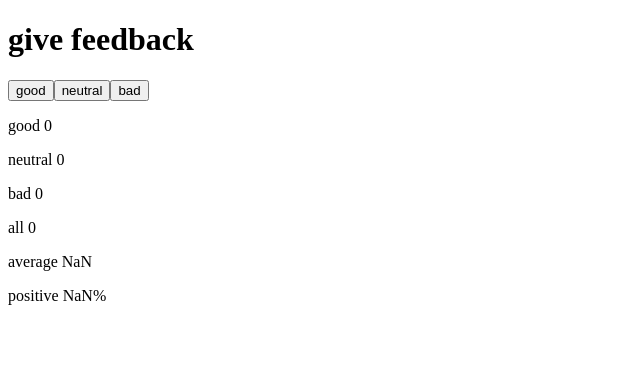
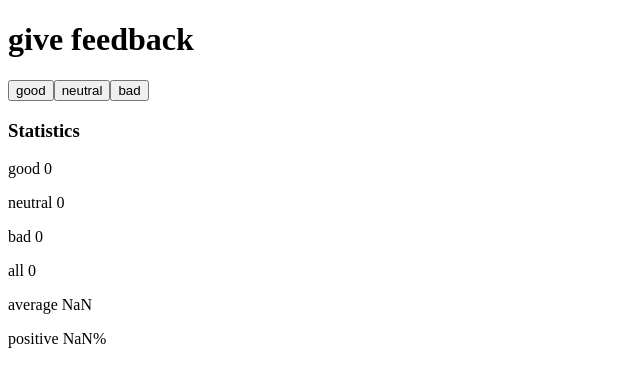
Before and after one commit to Franco16021998/lab-04, a React (Create React App) app in the folder votaciones/: page / in a window 1280 px wide. Shown: the top 386 px of the page, without its empty margins (0-640 px from the left). Built offline with nearby package versions, Linux system fonts and the light colour scheme.

Commit message:
componente Statistics

```diff
--- /dev/null
+++ b/votaciones/src/Components/Statistics.js
@@ -0,0 +1,17 @@
+import React from "react";
+
+export default function Statistics(props) {
+  const { promedio, good, neutral, bad } = props;
+
+  return (
+    <div>
+      <h3>Statistics</h3>
+      <p>good {good}</p>
+      <p>neutral {neutral}</p>
+      <p>bad {bad}</p>
+      <p>all {good + neutral + bad}</p>
+      <p>average {promedio / (good + neutral + bad)}</p>
+      <p>positive {(good / (good + neutral + bad)) * 100}%</p>
+    </div>
+  );
+}
--- a/votaciones/src/index.js
+++ b/votaciones/src/index.js
@@ -1,5 +1,6 @@
 import React, { useState } from 'react'
 import ReactDOM from 'react-dom'
+import Statistics from './Components/Statistics'
 
 const App = () => {
   // save clicks of each button to its own state
@@ -28,12 +29,8 @@ const App = () => {
       <button onClick={NEUTRAL}>neutral</button>
       <button onClick={MALO}>bad</button>
 
-      <p>good {good}</p>
-      <p>neutral {neutral}</p>
-      <p>bad {bad}</p>
-      <p>all {good + neutral + bad}</p>
-      <p>average {promedio/(good + neutral + bad)}</p>
-      <p>positive {good/(good+neutral+bad)*100}%</p>
+      <Statistics good={good} neutral={neutral} bad={bad} promedio={promedio} />
+
     </div>
   );
 };
```
